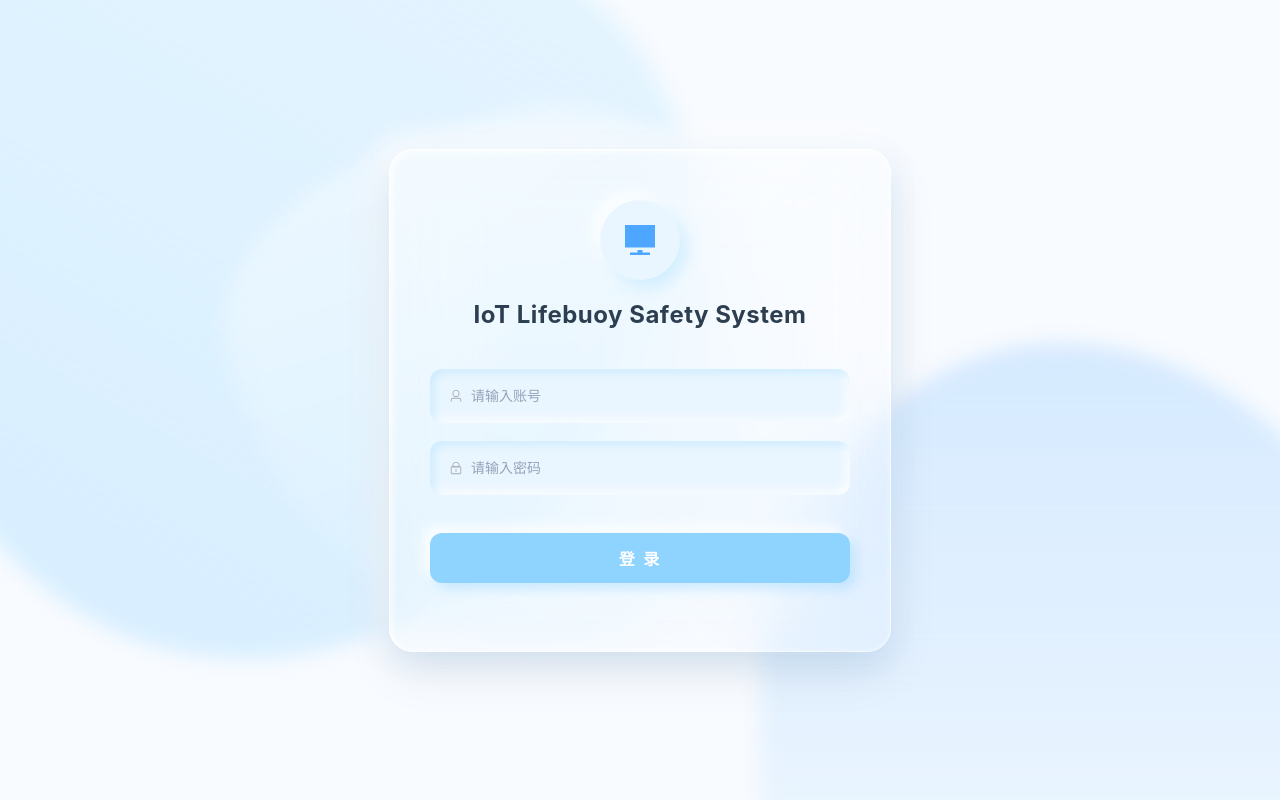
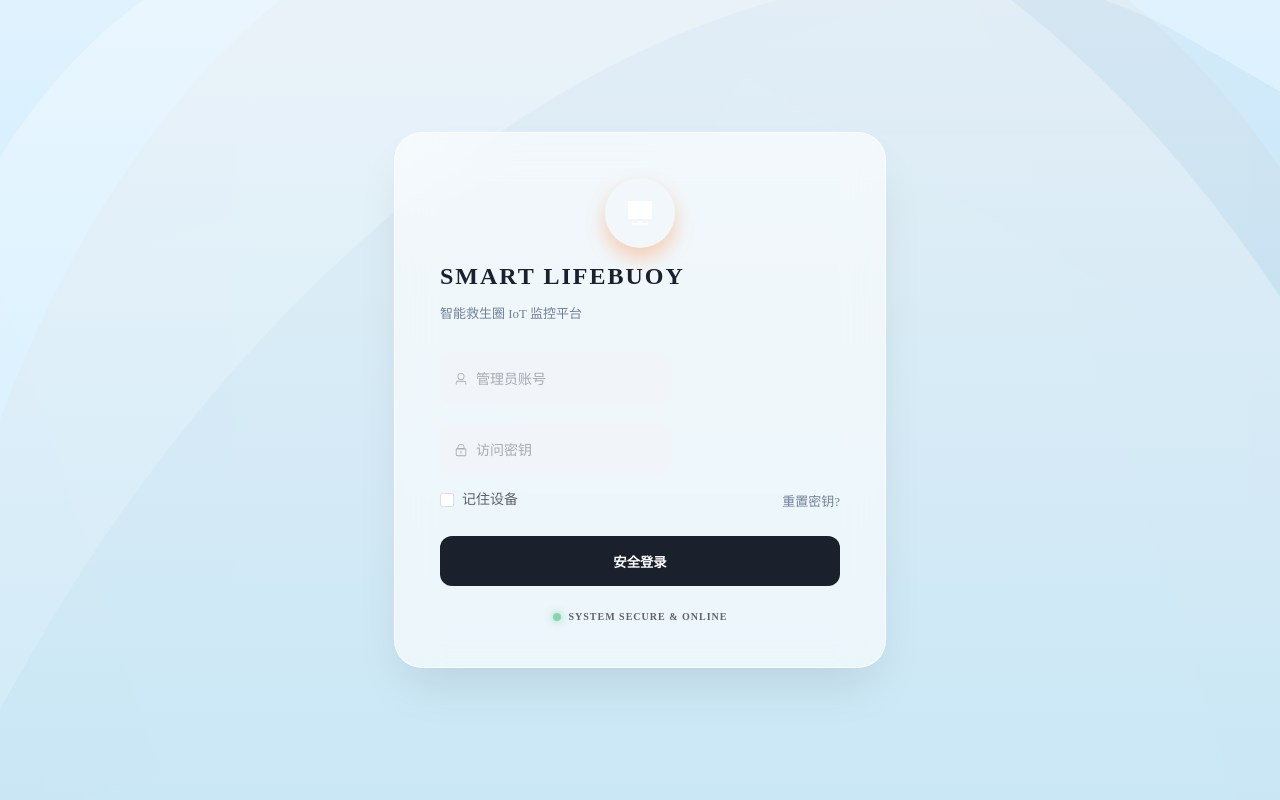
Before and after one commit to richzkq/LifebuoySystem, a Vue app in the folder frontend/: page /login in a window 1280 px wide. Built offline with nearby package versions, Linux system fonts and the light colour scheme.

Commit message:
Modify the login redirect page

```diff
--- a/frontend/src/views/Login.vue
+++ b/frontend/src/views/Login.vue
@@ -1,18 +1,21 @@
 <template>
   <div class="login-container">
-    <!-- 背景水波纹动画层 -->
-    <div class="water-wave wave1"></div>
-    <div class="water-wave wave2"></div>
-    <div class="water-wave wave3"></div>
+    <div class="ocean-bg">
+      <div class="wave wave-1"></div>
+      <div class="wave wave-2"></div>
+      <div class="wave wave-3"></div>
+    </div>
 
-    <!-- 登录卡片 -->
     <div class="glass-card">
       <div class="card-header">
-        <div class="logo-circle">
-          <el-icon class="marine-icon"><Platform /></el-icon>
+        <div class="logo-wrapper">
+          <div class="lifebuoy-icon">
+            <el-icon><Platform /></el-icon>
+          </div>
+          <div class="pulse-ring"></div>
         </div>
-        <h2 class="title">IoT Lifebuoy Safety System</h2>
-        <!-- <p class="subtitle">智能救生圈后台管理系统</p> -->
+        <h2 class="title">SMART LIFEBUOY</h2>
+        <p class="subtitle">智能救生圈 IoT 监控平台</p>
       </div>
 
       <el-form
@@ -22,6 +25,356 @@
         class="login-form"
       >
         <el-form-item prop="username">
+          <div class="input-container">
+            <el-input
+              v-model="loginForm.username"
+              placeholder="管理员账号"
+              :prefix-icon="User"
+              class="custom-input"
+            />
+          </div>
+        </el-form-item>
+
+        <el-form-item prop="password">
+          <div class="input-container">
+            <el-input
+              v-model="loginForm.password"
+              type="password"
+              placeholder="访问密钥"
+              :prefix-icon="Lock"
+              show-password
+              class="custom-input"
+              @keyup.enter="handleLogin"
+            />
+          </div>
+        </el-form-item>
+
+        <div class="form-options">
+          <el-checkbox v-model="rememberMe">记住设备</el-checkbox>
+          <span class="forgot-link">重置密钥?</span>
+        </div>
+
+        <el-form-item>
+          <button
+            type="button"
+            class="action-btn"
+            :disabled="loading"
+            @click="handleLogin"
+          >
+            <div class="btn-content">
+              <span v-if="!loading">安全登录</span>
+              <el-icon v-else class="is-loading"><Loading /></el-icon>
+            </div>
+            <div class="liquid"></div>
+          </button>
+        </el-form-item>
+      </el-form>
+
+      <div class="card-footer">
+        <span class="status-dot"></span>
+        <span class="status-text">SYSTEM SECURE & ONLINE</span>
+      </div>
+    </div>
+  </div>
+</template>
+
+<script setup>
+import { ref, reactive } from 'vue'
+import { User, Lock, Platform, Loading } from '@element-plus/icons-vue'
+import { ElMessage } from 'element-plus'
+import axios from 'axios'
+import { useRouter } from 'vue-router'
+
+const router = useRouter()
+const loginFormRef = ref(null)
+const loading = ref(false)
+const rememberMe = ref(false)
+
+const loginForm = reactive({
+  username: '',
+  password: ''
+})
+
+const rules = reactive({
+  username: [{ required: true, message: '请输入管理员账号', trigger: 'blur' }],
+  password: [{ required: true, message: '请输入访问密钥', trigger: 'blur' }]
+})
+
+const request = axios.create({
+  baseURL: 'http://localhost:8080',
+  timeout: 5000
+})
+
+const handleLogin = async () => {
+  if (!loginFormRef.value) return
+
+  await loginFormRef.value.validate(async (valid) => {
+    if (valid) {
+      loading.value = true
+      try {
+        const response = await request.post('/user/login', loginForm)
+        const res = response.data
+        if (res.code === 200) {
+          ElMessage.success('身份验证成功')
+          localStorage.setItem('token', res.data)
+          router.push('/detection')
+        } else {
+          ElMessage.error(res.msg || '凭据错误')
+        }
+      } catch (error) {
+        ElMessage.error('无法连接到 IoT 服务器')
+      } finally {
+        loading.value = false
+      }
+    }
+  })
+}
+</script>
+
+<style scoped>
+/* 颜色系统 */
+:root {
+  --primary-orange: #FF6B00;
+  --ocean-blue: #0077B6;
+  --glass-bg: rgba(255, 255, 255, 0.4);
+  --text-main: #1D3557;
+}
+
+.login-container {
+  position: relative;
+  width: 100vw;
+  height: 100vh;
+  display: flex;
+  justify-content: center;
+  align-items: center;
+  background: #f0f7ff;
+  overflow: hidden;
+}
+
+/* 动态背景波浪 */
+.ocean-bg {
+  position: absolute;
+  width: 100%;
+  height: 100%;
+  z-index: 0;
+  background: linear-gradient(180deg, #e0f2fe 0%, #bae6fd 100%);
+}
+
+.wave {
+  position: absolute;
+  width: 200%;
+  height: 200%;
+  background: rgba(255, 255, 255, 0.3);
+  border-radius: 43%;
+  animation: drift 15s infinite linear;
+}
+
+.wave-1 { bottom: -150%; left: -50%; background: rgba(0, 119, 182, 0.05); }
+.wave-2 { bottom: -145%; left: -45%; animation-duration: 20s; background: rgba(255, 107, 0, 0.03); }
+.wave-3 { bottom: -140%; left: -40%; animation-duration: 25s; }
+
+@keyframes drift {
+  from { transform: rotate(0deg); }
+  to { transform: rotate(360deg); }
+}
+
+/* 玻璃态卡片增强 */
+.glass-card {
+  position: relative;
+  z-index: 10;
+  width: 400px;
+  padding: 45px;
+  background: rgba(255, 255, 255, 0.6);
+  backdrop-filter: blur(20px);
+  border-radius: 28px;
+  border: 1px solid rgba(255, 255, 255, 0.7);
+  box-shadow: 0 25px 50px -12px rgba(0, 0, 0, 0.1);
+}
+
+.logo-wrapper {
+  position: relative;
+  width: 70px;
+  height: 70px;
+  margin: 0 auto 15px;
+}
+
+.lifebuoy-icon {
+  width: 100%;
+  height: 100%;
+  background: var(--primary-orange);
+  border-radius: 50%;
+  display: flex;
+  justify-content: center;
+  align-items: center;
+  font-size: 32px;
+  color: white;
+  z-index: 2;
+  position: relative;
+  box-shadow: 0 10px 20px rgba(255, 107, 0, 0.3);
+}
+
+.pulse-ring {
+  position: absolute;
+  top: 0; left: 0; width: 100%; height: 100%;
+  border: 2px solid var(--primary-orange);
+  border-radius: 50%;
+  animation: pulse 2s infinite;
+}
+
+@keyframes pulse {
+  0% { transform: scale(1); opacity: 0.8; }
+  100% { transform: scale(1.6); opacity: 0; }
+}
+
+.title {
+  margin: 10px 0 5px;
+  color: #1a202c;
+  letter-spacing: 2px;
+  font-weight: 800;
+}
+
+.subtitle {
+  font-size: 13px;
+  color: #718096;
+  margin-bottom: 30px;
+}
+
+/* 拟态输入框优化 */
+.input-container {
+  background: #f1f5f9;
+  border-radius: 12px;
+  padding: 2px;
+  transition: all 0.3s;
+  border: 1px solid transparent;
+}
+
+.input-container:focus-within {
+  background: white;
+  border-color: var(--primary-orange);
+  box-shadow: 0 0 0 4px rgba(255, 107, 0, 0.1);
+}
+
+:deep(.custom-input .el-input__wrapper) {
+  background: transparent !important;
+  box-shadow: none !important;
+  height: 45px;
+}
+
+/* 表单辅助项 */
+.form-options {
+  display: flex;
+  justify-content: space-between;
+  align-items: center;
+  margin: -10px 0 20px;
+  font-size: 13px;
+}
+
+.forgot-link {
+  color: #718096;
+  cursor: pointer;
+}
+
+.forgot-link:hover { color: var(--primary-orange); }
+
+/* 液体登录按钮 */
+.action-btn {
+  position: relative;
+  width: 100%;
+  height: 50px;
+  background: #1a202c;
+  color: white;
+  border: none;
+  border-radius: 12px;
+  font-weight: 600;
+  cursor: pointer;
+  overflow: hidden;
+  transition: 0.3s;
+}
+
+.btn-content {
+  position: relative;
+  z-index: 5;
+  display: flex;
+  align-items: center;
+  justify-content: center;
+  gap: 8px;
+}
+
+.liquid {
+  position: absolute;
+  top: -60px;
+  left: 0;
+  width: 100%;
+  height: 200px;
+  background: var(--primary-orange);
+  box-shadow: inset 0 0 50px rgba(0,0,0,0.2);
+  transition: 0.5s;
+  transform: translateY(100%);
+}
+
+.action-btn:hover .liquid {
+  transform: translateY(-30%);
+}
+
+.action-btn:hover {
+  box-shadow: 0 15px 30px rgba(255, 107, 0, 0.3);
+}
+
+/* 页脚状态 */
+.card-footer {
+  margin-top: 25px;
+  display: flex;
+  align-items: center;
+  justify-content: center;
+  gap: 8px;
+  opacity: 0.6;
+}
+
+.status-dot {
+  width: 8px;
+  height: 8px;
+  background: #48bb78;
+  border-radius: 50%;
+  box-shadow: 0 0 8px #48bb78;
+}
+
+.status-text {
+  font-size: 10px;
+  font-weight: bold;
+  letter-spacing: 1px;
+}
+</style>
+
+
+
+
+
+
+
+<!-- <template>
+  <div class="login-container">
+    <!-- 背景水波纹动画层 -->
+    <!-- <div class="water-wave wave1"></div>
+    <div class="water-wave wave2"></div>
+    <div class="water-wave wave3"></div> -->
+
+    <!-- 登录卡片 -->
+    <!-- <div class="glass-card">
+      <div class="card-header">
+        <div class="logo-circle">
+          <el-icon class="marine-icon"><Platform /></el-icon>
+        </div>
+        <h2 class="title">IoT Lifebuoy Safety System</h2>
+        <!-- <p class="subtitle">智能救生圈后台管理系统</p> -->
+      <!-- </div> -->
+
+      <!-- <el-form
+        ref="loginFormRef"
+        :model="loginForm"
+        :rules="rules"
+        class="login-form"
+      > -->
+        <!-- <el-form-item prop="username">
           <div class="neumorphic-input-wrapper">
             <el-input
               v-model="loginForm.username"
@@ -60,97 +413,97 @@
       </el-form>
     </div>
   </div>
-</template>
+</template>  -->
 
-<script setup>
-import { ref, reactive } from 'vue'
-import { User, Lock, Platform } from '@element-plus/icons-vue'
-import { ElMessage } from 'element-plus'
-import axios from 'axios'
-import { useRouter } from 'vue-router'
+<!-- <script setup> -->
+<!-- // import { ref, reactive } from 'vue'
+// import { User, Lock, Platform } from '@element-plus/icons-vue'
+// import { ElMessage } from 'element-plus'
+// import axios from 'axios'
+// import { useRouter } from 'vue-router'
 
-const router = useRouter()
+// const router = useRouter()
 
-const loginFormRef = ref(null)
-const loading = ref(false)
+// const loginFormRef = ref(null)
+// const loading = ref(false)
 
-const loginForm = reactive({
-  username: '',
-  password: ''
-})
+// const loginForm = reactive({
+//   username: '',
+//   password: ''
+// })
 
-const rules = reactive({
-  username: [
-    { required: true, message: '账号不能为空', trigger: 'blur' },
-    { min: 3, max: 20, message: '长度在 3 到 20 个字符', trigger: 'blur' }
-  ],
-  password: [
-    { required: true, message: '密码不能为空', trigger: 'blur' },
-    { min: 3, max: 20, message: '长度在 3 到 20 个字符', trigger: 'blur' }
-  ]
-})
+// const rules = reactive({
+//   username: [
+//     { required: true, message: '账号不能为空', trigger: 'blur' },
+//     { min: 3, max: 20, message: '长度在 3 到 20 个字符', trigger: 'blur' }
+//   ],
+//   password: [
+//     { required: true, message: '密码不能为空', trigger: 'blur' },
+//     { min: 3, max: 20, message: '长度在 3 到 20 个字符', trigger: 'blur' }
+//   ]
+// })
 
-// Axios 配置（如果需要可以抽取到单独的 request.js）
-const request = axios.create({
-  baseURL: 'http://localhost:8080',
-  timeout: 5000
-})
+// // Axios 配置（如果需要可以抽取到单独的 request.js）
+// const request = axios.create({
+//   baseURL: 'http://localhost:8080',
+//   timeout: 5000
+// })
 
-const handleLogin = async () => {
-  if (!loginFormRef.value) return
+// const handleLogin = async () => {
+//   if (!loginFormRef.value) return
 
-  await loginFormRef.value.validate(async (valid) => {
-    if (valid) {
-      loading.value = true
-      try {
-        const response = await request.post('/user/login', {
-          username: loginForm.username,
-          password: loginForm.password
-        })
+//   await loginFormRef.value.validate(async (valid) => {
+//     if (valid) {
+//       loading.value = true
+//       try {
+//         const response = await request.post('/user/login', {
+//           username: loginForm.username,
+//           password: loginForm.password
+//         })
 
-        const res = response.data
-        if (res.code === 200) {
-          ElMessage.success('登录成功')
-          // 存储 Token
-          localStorage.setItem('token', res.data)
-          router.push('/detection')
-        } else {
-          ElMessage.error(res.msg || '登录失败')
-        }
-      } catch (error) {
-        ElMessage.error('网络异常，请稍后重试')
-      } finally {
-        loading.value = false
-      }
-    }
-  })
-}
-</script>
+//         const res = response.data
+//         if (res.code === 200) {
+//           ElMessage.success('登录成功')
+//           // 存储 Token
+//           localStorage.setItem('token', res.data)
+//           router.push('/detection')
+//         } else {
+//           ElMessage.error(res.msg || '登录失败')
+//         }
+//       } catch (error) {
+//         ElMessage.error('网络异常，请稍后重试')
+//       } finally {
+//         loading.value = false
+//       }
+//     }
+//   })
+// }
+// </script> -->
 
-<style scoped>
-/* 全局颜色变量 */
-:root {
-  --bg-white-blue: #EAF6FF;
-  --light-blue: #D6F0FF;
-  --btn-blue: #8FD3FF;
-  --accent-blue: #4DA6FF;
-  --card-white: #FFFFFF;
-}
+<!-- // <style scoped>
+// /* 全局颜色变量 */
+// :root {
+//   --bg-white-blue: #EAF6FF;
+//   --light-blue: #D6F0FF;
+//   --btn-blue: #8FD3FF;
+//   --accent-blue: #4DA6FF;
+//   --card-white: #FFFFFF;
+// }
 
-.login-container {
-  position: relative;
-  width: 100vw;
-  height: 100vh;
-  display: flex;
-  justify-content: center;
-  align-items: center;
-  background: rgb(248, 251, 255);
-  overflow: hidden;
-  font-family: 'Inter', -apple-system, BlinkMacSystemFont, "Segoe UI", Roboto, sans-serif;
-}
-
+// .login-container {
+//   position: relative;
+//   width: 100vw;
+//   height: 100vh;
+//   display: flex;
+//   justify-content: center;
+//   align-items: center;
+//   background: rgb(248, 251, 255);
+//   overflow: hidden;
+//   font-family: 'Inter', -apple-system, BlinkMacSystemFont, "Segoe UI", Roboto, sans-serif;
+// } -->
+<!--
 /* 水波纹背景效果 (Liquid Water Waves) */
-.water-wave {
+/* .water-wave {
   position: absolute;
   border-radius: 40% 60% 70% 30% / 40% 50% 60% 50%;
   background: rgba(255, 255, 255, 0.4);
@@ -190,10 +543,10 @@ const handleLogin = async () => {
   0% { transform: rotate(0deg) scale(1); }
   50% { transform: rotate(180deg) scale(1.05); }
   100% { transform: rotate(360deg) scale(1); }
-}
+} */
 
 /* 玻璃态卡片 (Glassmorphism + Neumorphism) */
-.glass-card {
+/* .glass-card {
   position: relative;
   z-index: 10;
   width: 420px;
@@ -242,7 +595,7 @@ const handleLogin = async () => {
   color: #2C3E50;
   margin: 0 0 8px;
   letter-spacing: 0.5px;
-}
+} */
 
 /* .subtitle {
   font-size: 14px;
@@ -251,7 +604,7 @@ const handleLogin = async () => {
 } */
 
 /* 拟态输入框包裹器 */
-.neumorphic-input-wrapper {
+/* .neumorphic-input-wrapper {
   width: 100%;
   border-radius: 12px;
   background: #EAF6FF;
@@ -259,10 +612,10 @@ const handleLogin = async () => {
     inset 4px 4px 8px rgba(143, 211, 255, 0.3),
     inset -4px -4px 8px rgba(255, 255, 255, 0.9);
   padding: 4px;
-}
+} */
 
 /* 覆盖 Element Plus 输入框默认样式 */
-:deep(.neumorphic-input .el-input__wrapper) {
+/* :deep(.neumorphic-input .el-input__wrapper) {
   background-color: transparent !important;
   box-shadow: none !important;
   border: none !important;
@@ -276,10 +629,10 @@ const handleLogin = async () => {
 
 :deep(.neumorphic-input .el-input__inner::placeholder) {
   color: #94A3B8;
-}
+} */
 
 /* 流体高亮动画按钮 (Liquid Button) */
-.liquid-btn {
+/* .liquid-btn {
   position: relative;
   width: 100%;
   height: 50px;
@@ -317,10 +670,10 @@ const handleLogin = async () => {
   position: relative;
   z-index: 10;
   letter-spacing: 2px;
-}
+} */
 
 /* 按钮内流水动画 */
-.liquid-bg {
+/* .liquid-bg {
   position: absolute;
   top: -50px;
   left: 0;
@@ -341,13 +694,13 @@ const handleLogin = async () => {
 @keyframes liquidRotate {
   0% { transform: translateY(-20%) rotate(0deg); }
   100% { transform: translateY(-20%) rotate(360deg); }
-}
+} */
 
 /* 响应式调整 */
-@media (max-width: 480px) {
+/* @media (max-width: 480px) {
   .glass-card {
     width: 90%;
     padding: 40px 20px;
   }
 }
-</style>
+</style> */ -->
```
